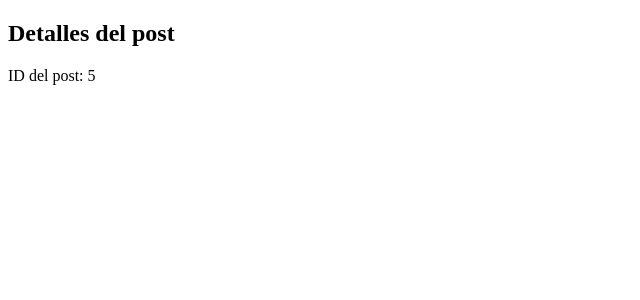
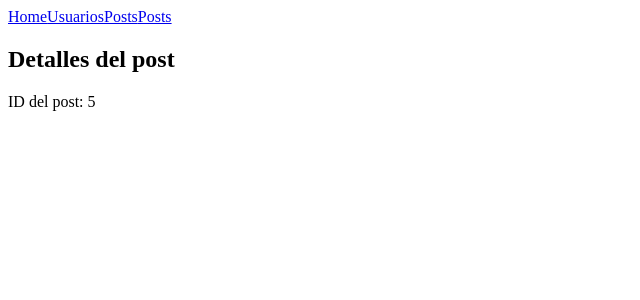
Before and after one commit to Khahory/cursonextjs, a Next.js app: page /post/5 in a window 1280 px wide. Shown: the top 300 px of the page, without its empty margins (0-640 px from the left). Built offline with nearby package versions, Linux system fonts and the light colour scheme.

Commit message:
ruta dinamica

```diff
--- /dev/null
+++ b/components/Navbar.js
@@ -0,0 +1,22 @@
+import Link from 'next/link';
+
+const Navbar = () => {
+    return (
+        <nav>
+            <Link href={'/'}>
+                <a>Home</a>
+            </Link>
+            <Link href={'/user'}>
+                <a>Usuarios</a>
+            </Link>
+            <Link href={'/post'}>
+                <a>Posts</a>
+            </Link>
+            <Link href={'/post/[id]'} as={`/post/${5}`}>
+                <a>Posts</a>
+            </Link>
+        </nav>
+    )
+}
+
+export default Navbar
--- a/pages/index.js
+++ b/pages/index.js
@@ -1,6 +1,9 @@
+import Navbar from "../components/Navbar";
+
 export default function Index(){
     return(
         <div>
+            <Navbar />
             Index
         </div>
     )
--- a/pages/post/[post].js
+++ b/pages/post/[id].js
@@ -1,12 +1,14 @@
 import { useRouter } from "next/router";
+import Navbar from "../../components/Navbar";
 
-export default function post1(){
+export default function Id(){
     const router = useRouter()
 
     return(
         <div>
+            <Navbar />
             <h2>Detalles del post</h2>
-            <p>ID del post: {router.query.post}</p>
+            <p>ID del post: {router.query.id}</p>
         </div>
     )
 }
--- a/pages/user/[user].js
+++ b/pages/user/[id].js
@@ -1,12 +1,12 @@
 import { useRouter } from "next/router";
 
-export default function user1(){
+export default function Id(){
     const router = useRouter()
 
     return(
         <div>
             <h2>Detalles del usuario</h2>
-            <p>ID del usuario: {router.query.user}</p>
+            <p>ID del usuario: {router.query.id}</p>
         </div>
     )
 }
```
